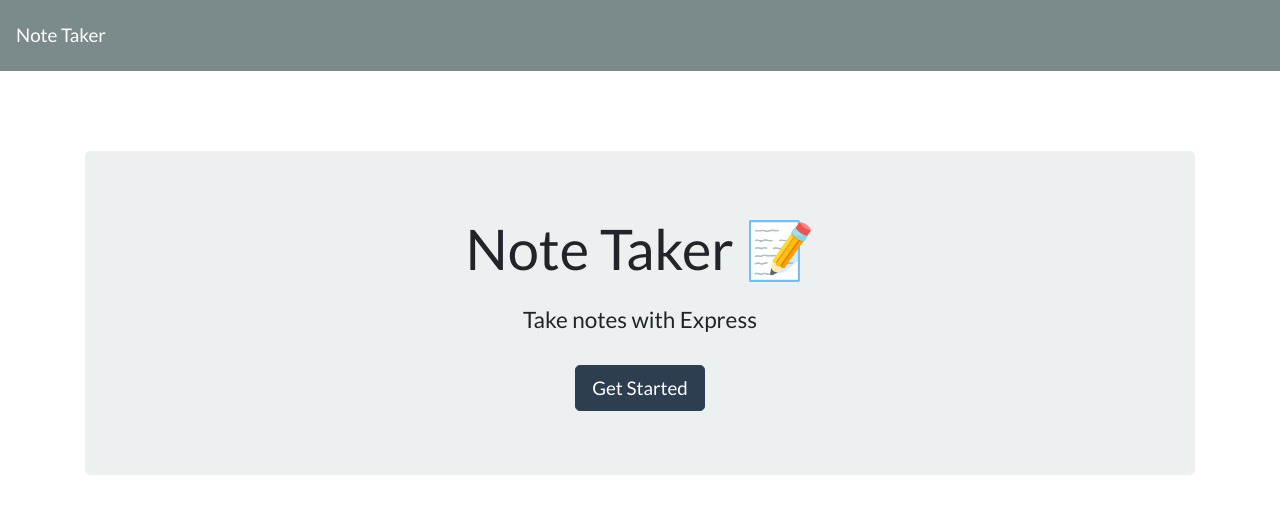
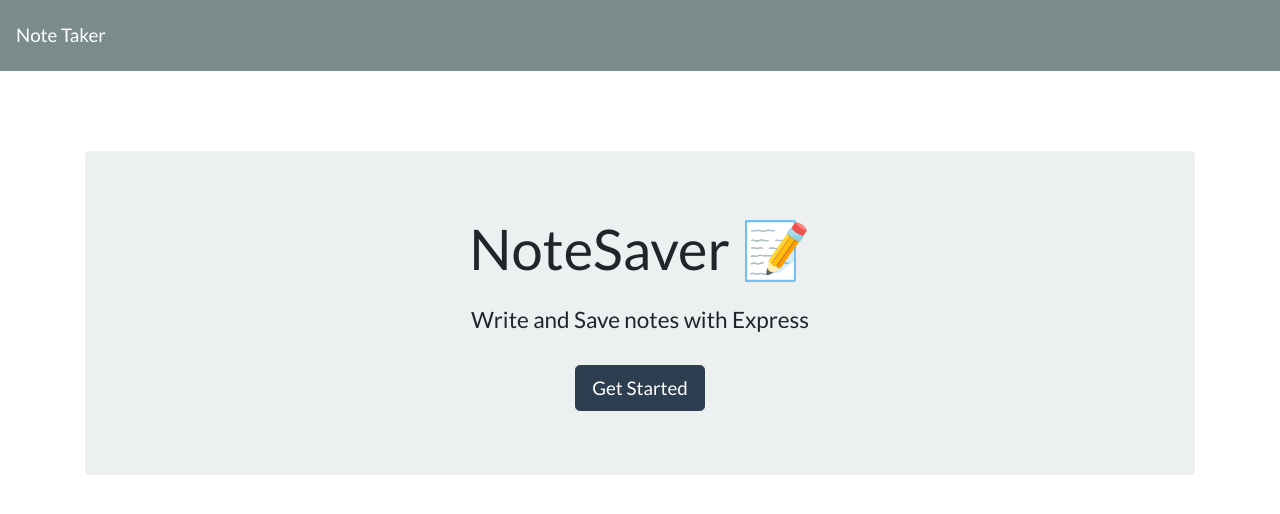
Before and after one commit to domjparker/noteSaver, a website: page public/index.html in a window 1280 px wide. Drawn offline with nearby package versions, Linux system fonts and the light colour scheme; no server answers.

Commit message:
updated readme.md and index page title.

```diff
--- a/public/index.html
+++ b/public/index.html
@@ -5,7 +5,7 @@
   <meta charset="UTF-8">
   <meta name="viewport" content="width=device-width, initial-scale=1.0">
   <meta http-equiv="X-UA-Compatible" content="ie=edge">
-  <title>Note Taker</title>
+  <title>NoteSaker</title>
   <link rel="stylesheet" href="https://cdnjs.cloudflare.com/ajax/libs/bootswatch/4.1.3/flatly/bootstrap.min.css" />
 </head>
 
@@ -16,8 +16,8 @@
   </nav>
   <div class="container">
     <div style="margin-top: 80px;" class="jumbotron text-center">
-      <h1 class="display-4">Note Taker <span role="img" aria-label="Memo">📝</span></h1>
-      <h4 class="mt-4">Take notes with Express</h4>
+      <h1 class="display-4">NoteSaver <span role="img" aria-label="Memo">📝</span></h1>
+      <h4 class="mt-4">Write and Save notes with Express</h4>
       <a class="btn btn-primary btn-lg mt-4" href="/notes" role="button">Get Started</a>
     </div>
   </div>
```
Also changed, not shown: README.md.
